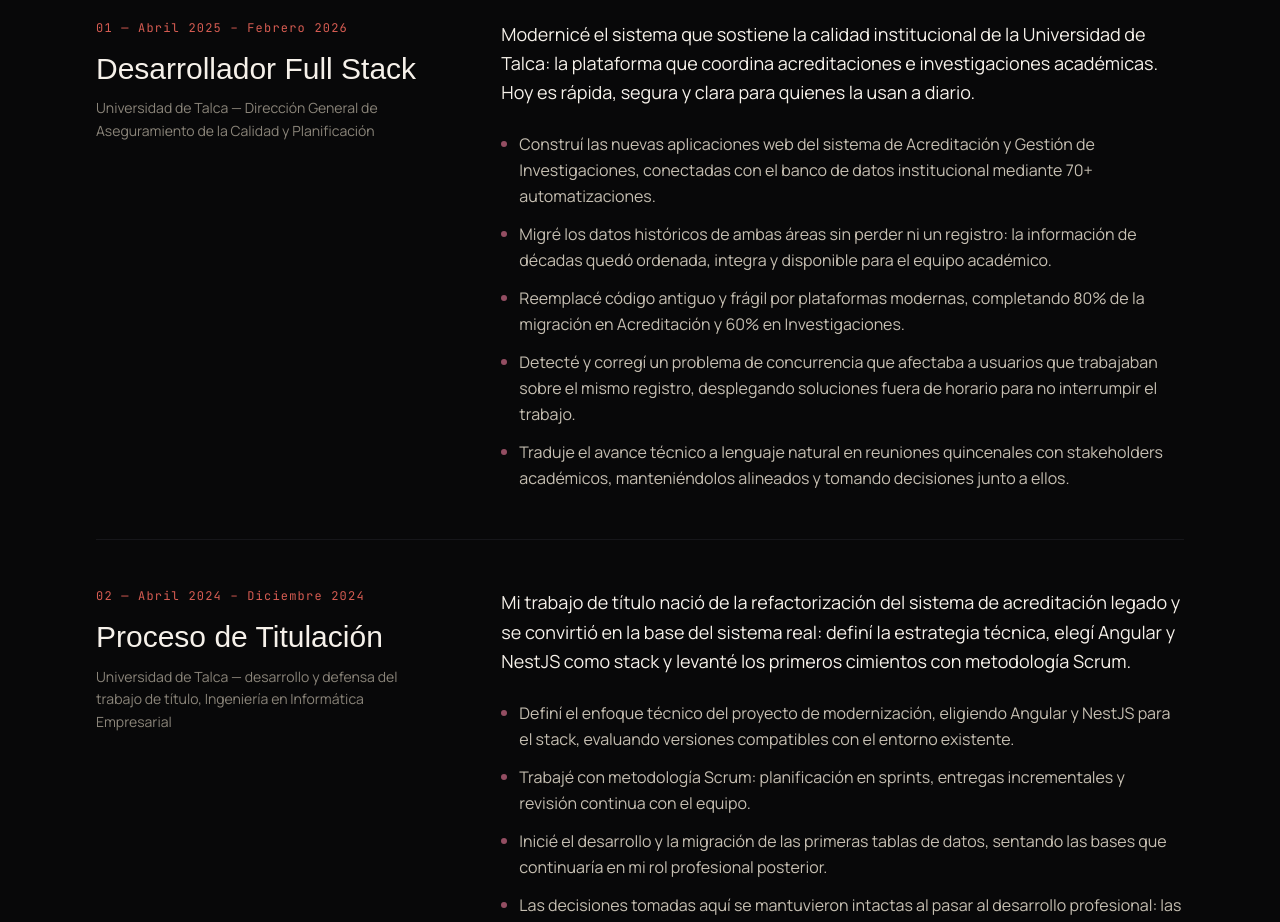
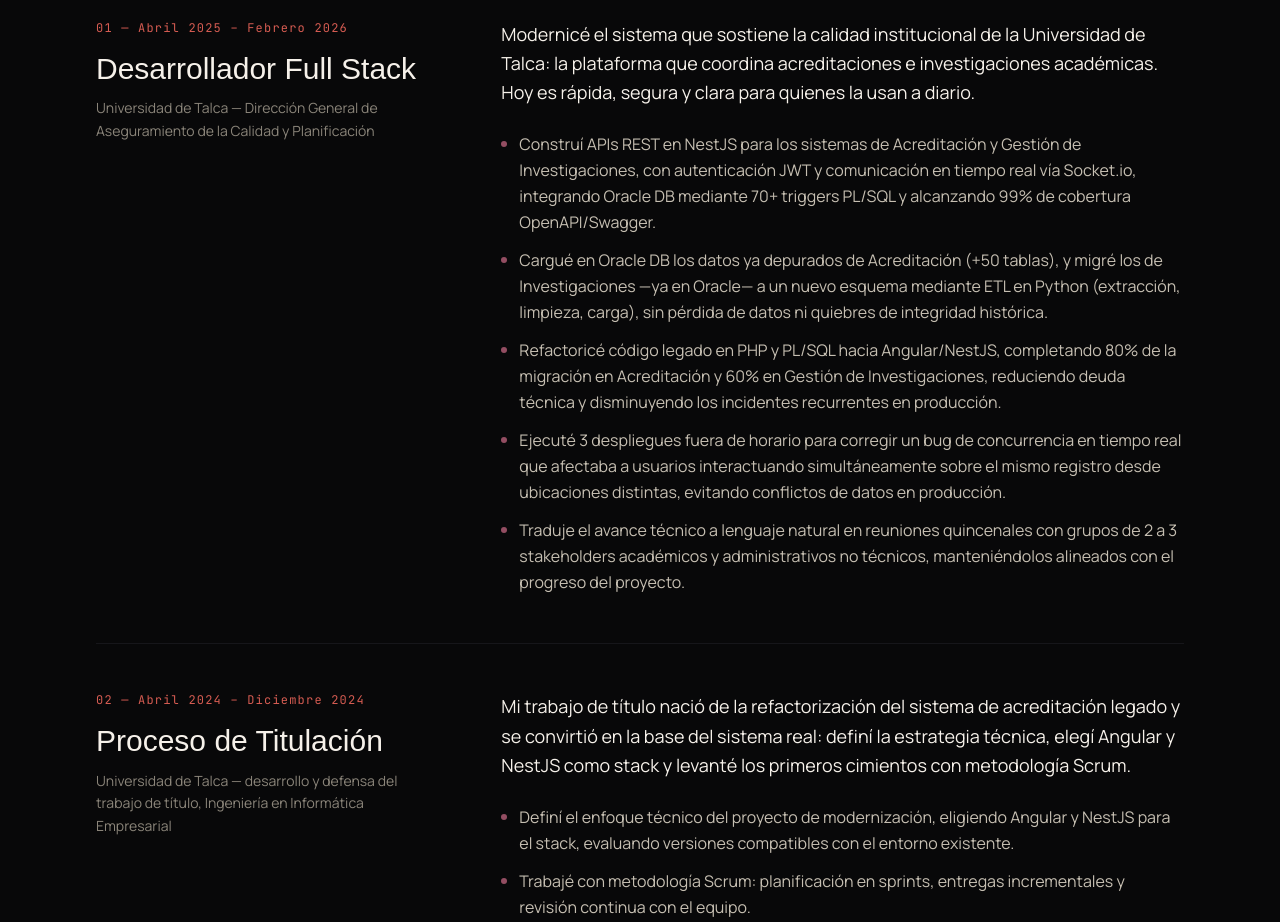
Before and after one commit to MisterGuajardo/portfolio, a Next.js app: page / in a window 1280 px wide. Shown: the part 2240-3162 px from the top of the page. Built offline with nearby package versions, Linux system fonts and the light colour scheme.

Commit message:
Ajuste dei nformación en sección trayectoria

```diff
--- a/src/components/Sections.tsx
+++ b/src/components/Sections.tsx
@@ -110,11 +110,11 @@ const EXPERIENCE = [
     summary:
       "Modernicé el sistema que sostiene la calidad institucional de la Universidad de Talca: la plataforma que coordina acreditaciones e investigaciones académicas. Hoy es rápida, segura y clara para quienes la usan a diario.",
     bullets: [
-      "Construí las nuevas aplicaciones web del sistema de Acreditación y Gestión de Investigaciones, conectadas con el banco de datos institucional mediante 70+ automatizaciones.",
-      "Migré los datos históricos de ambas áreas sin perder ni un registro: la información de décadas quedó ordenada, integra y disponible para el equipo académico.",
-      "Reemplacé código antiguo y frágil por plataformas modernas, completando 80% de la migración en Acreditación y 60% en Investigaciones.",
-      "Detecté y corregí un problema de concurrencia que afectaba a usuarios que trabajaban sobre el mismo registro, desplegando soluciones fuera de horario para no interrumpir el trabajo.",
-      "Traduje el avance técnico a lenguaje natural en reuniones quincenales con stakeholders académicos, manteniéndolos alineados y tomando decisiones junto a ellos.",
+      "Construí APIs REST en NestJS para los sistemas de Acreditación y Gestión de Investigaciones, con autenticación JWT y comunicación en tiempo real vía Socket.io, integrando Oracle DB mediante 70+ triggers PL/SQL y alcanzando 99% de cobertura OpenAPI/Swagger.",
+      "Cargué en Oracle DB los datos ya depurados de Acreditación (+50 tablas), y migré los de Investigaciones —ya en Oracle— a un nuevo esquema mediante ETL en Python (extracción, limpieza, carga), sin pérdida de datos ni quiebres de integridad histórica.",
+      "Refactoricé código legado en PHP y PL/SQL hacia Angular/NestJS, completando 80% de la migración en Acreditación y 60% en Gestión de Investigaciones, reduciendo deuda técnica y disminuyendo los incidentes recurrentes en producción.",
+      "Ejecuté 3 despliegues fuera de horario para corregir un bug de concurrencia en tiempo real que afectaba a usuarios interactuando simultáneamente sobre el mismo registro desde ubicaciones distintas, evitando conflictos de datos en producción.",
+      "Traduje el avance técnico a lenguaje natural en reuniones quincenales con grupos de 2 a 3 stakeholders académicos y administrativos no técnicos, manteniéndolos alineados con el progreso del proyecto.",
     ],
   },
   {
```
